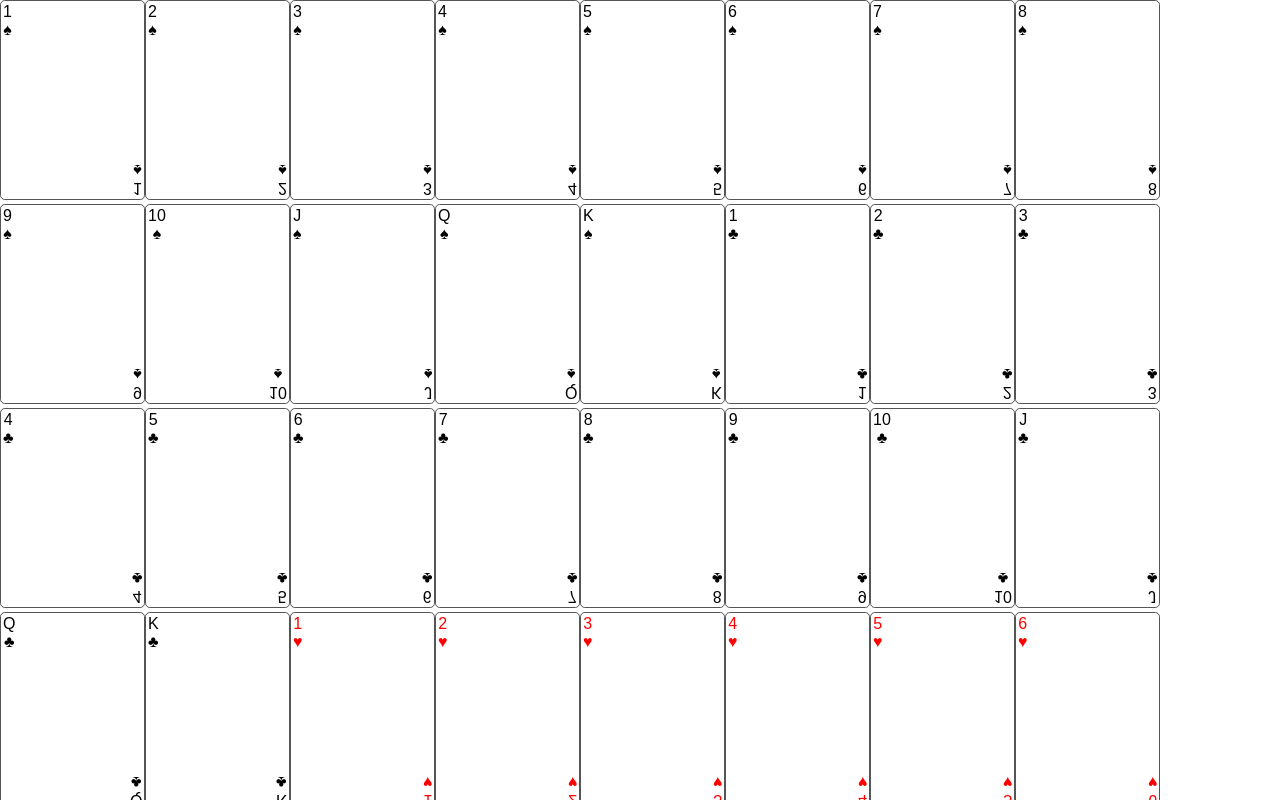
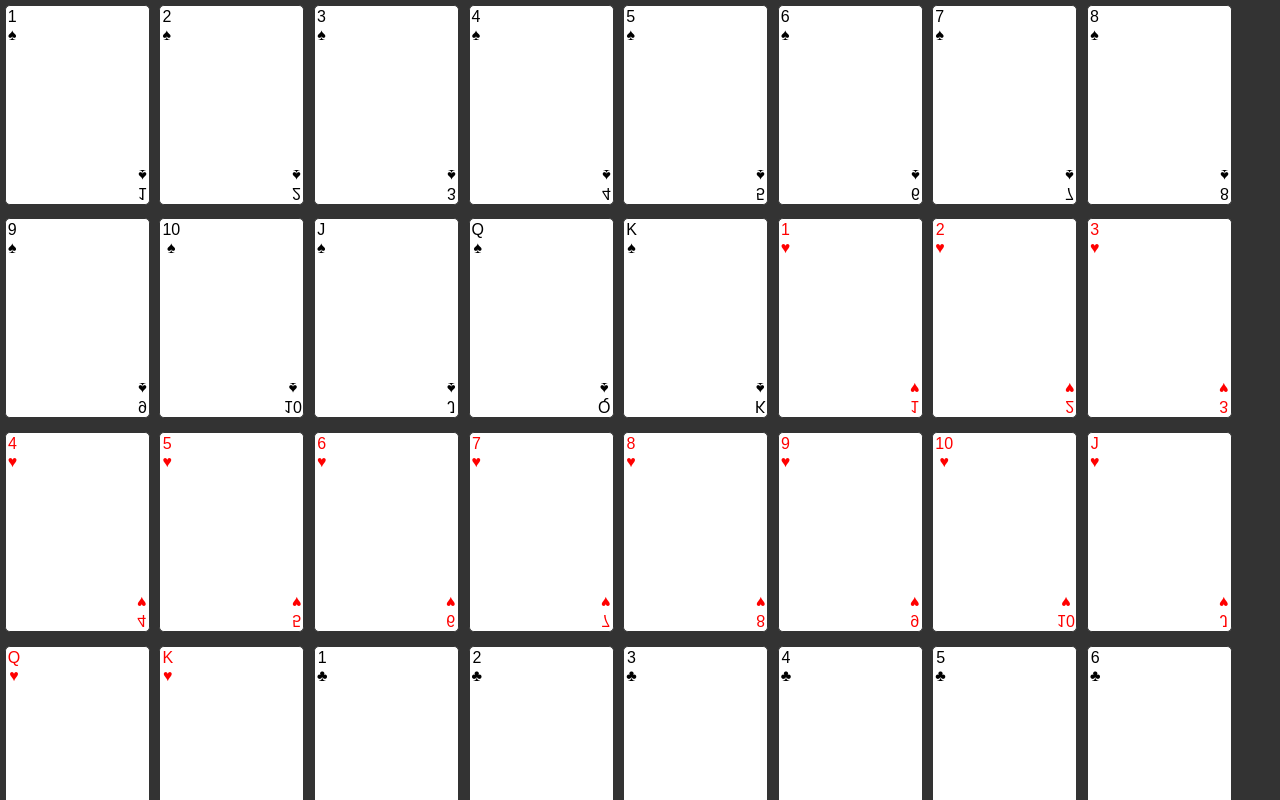
Before and after one commit to hkoskinen/react-solitaire, a React (Create React App) app: page / in a window 1280 px wide. Shown: the top 800 px of the page. Built offline with nearby package versions, Linux system fonts and the light colour scheme.

Commit message:
Add styling

```diff
--- a/src/App.js
+++ b/src/App.js
@@ -13,7 +13,7 @@ class App extends Component {
 
   generateDeck = () => {
     const ranks = [1, 2, 3, 4, 5, 6, 7, 8, 9, 10, 'J', 'Q', 'K'];
-    const suits = ['s', 'c', 'h', 'd'];
+    const suits = ['s', 'h', 'c', 'd'];
 
     let rankIndex = 0;
     let suitIndex = 0;
--- a/src/Card.css
+++ b/src/Card.css
@@ -1,11 +1,12 @@
 .card {
   width: 145px;
   height: 200px;
-  border: 1px solid #555;
+  border: 1px solid #333;
   background: #fff;
   position: relative;
   border-radius: 0.3rem;
   display: inline-block;
+  margin: 0.3rem;
 }
 
 .pip-top {
--- a/src/index.css
+++ b/src/index.css
@@ -10,4 +10,5 @@ body {
   margin: 0;
   padding: 0;
   font-family: sans-serif;
+  background: #333;
 }
```
